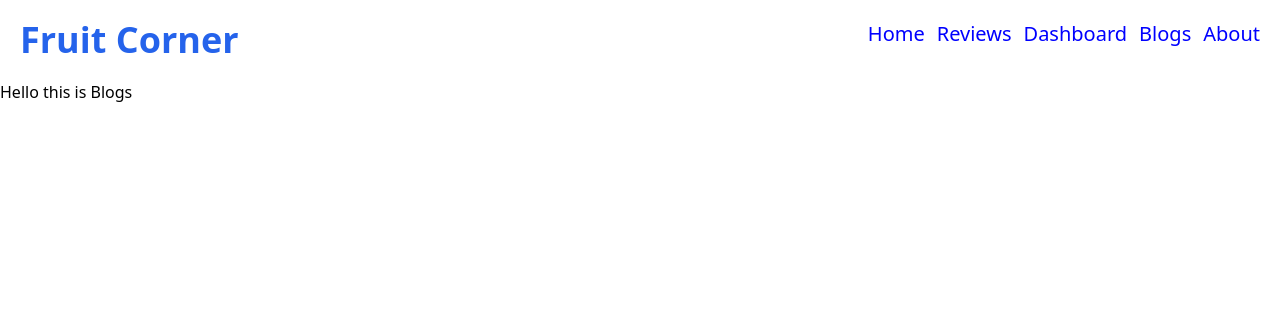
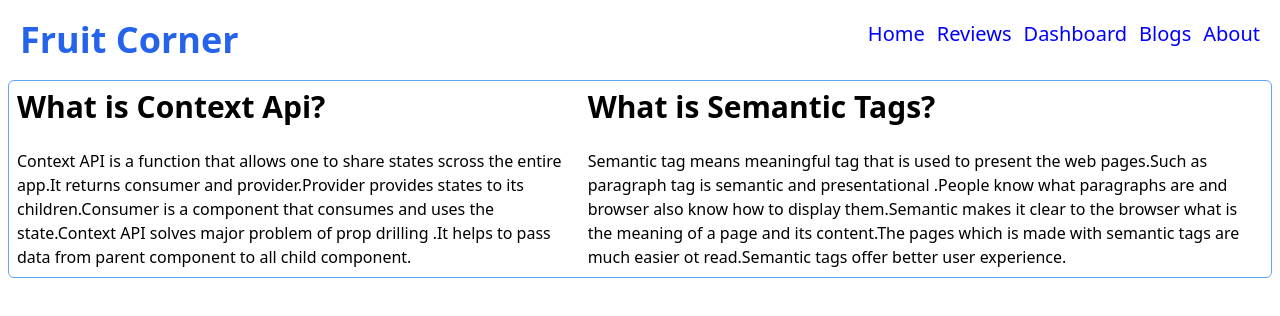
Before and after one commit to Rafiul789/fruit-corner, a React (Create React App) app: page /blogs in a window 1280 px wide. Shown: the top 316 px of the page. Built offline with nearby package versions, Linux system fonts and the light colour scheme.

Commit message:
Question and Answar added

```diff
--- a/src/Components/Blogs/Blogs.js
+++ b/src/Components/Blogs/Blogs.js
@@ -2,8 +2,10 @@ import React from 'react';
 
 const Blogs = () => {
     return (
-        <div>
-            <h1>Hello this is Blogs</h1>
+        <div  className="flex  mx-2 gap-2 items-center border border-solid border-blue-400 rounded-md">
+            <div className="p-2"> <h1  className="text-3xl font-bold">What is Context Api?</h1> <br></br>  <p>Context API is a function that allows one to share states scross the entire app.It returns consumer and provider.Provider provides states to its children.Consumer is a component that consumes and uses the state.Context API solves major problem of prop drilling .It helps to pass data from parent component to all child component.</p>   </div>
+
+            <div  className="p-2"> <h1 className="text-3xl font-bold" >What is Semantic Tags?  </h1> <br></br> <p>Semantic tag means meaningful tag that is used to present the web pages.Such as paragraph tag is semantic  and presentational .People know what paragraphs are and browser also know how to display them.Semantic makes it clear to the browser what is the meaning of a page and its content.The pages which is made with semantic tags are much easier ot read.Semantic tags offer better user experience. </p>   </div>
         </div>
     );
 };
```
